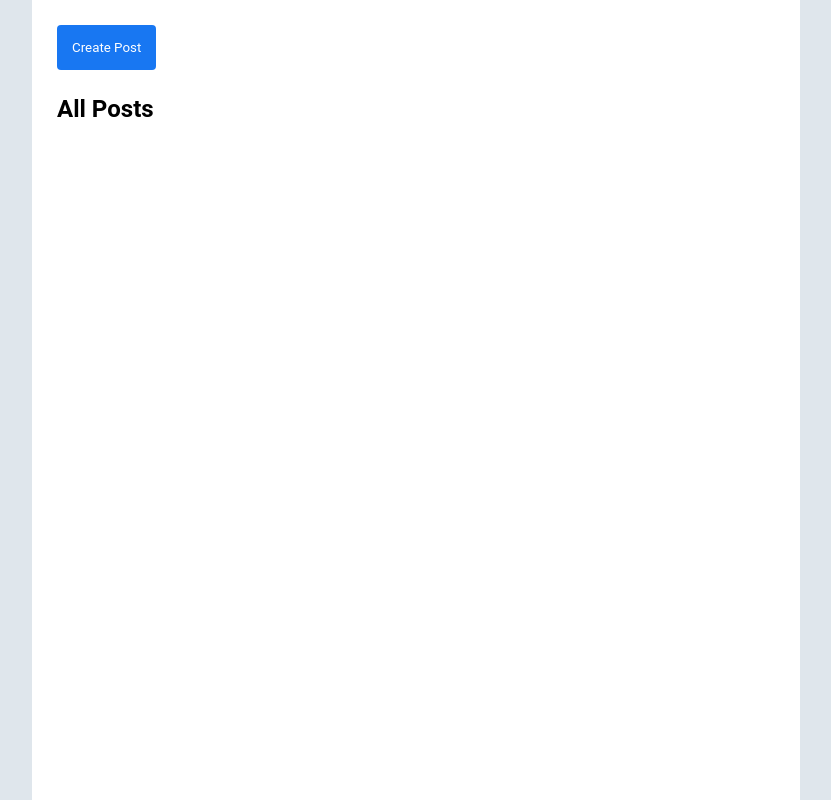
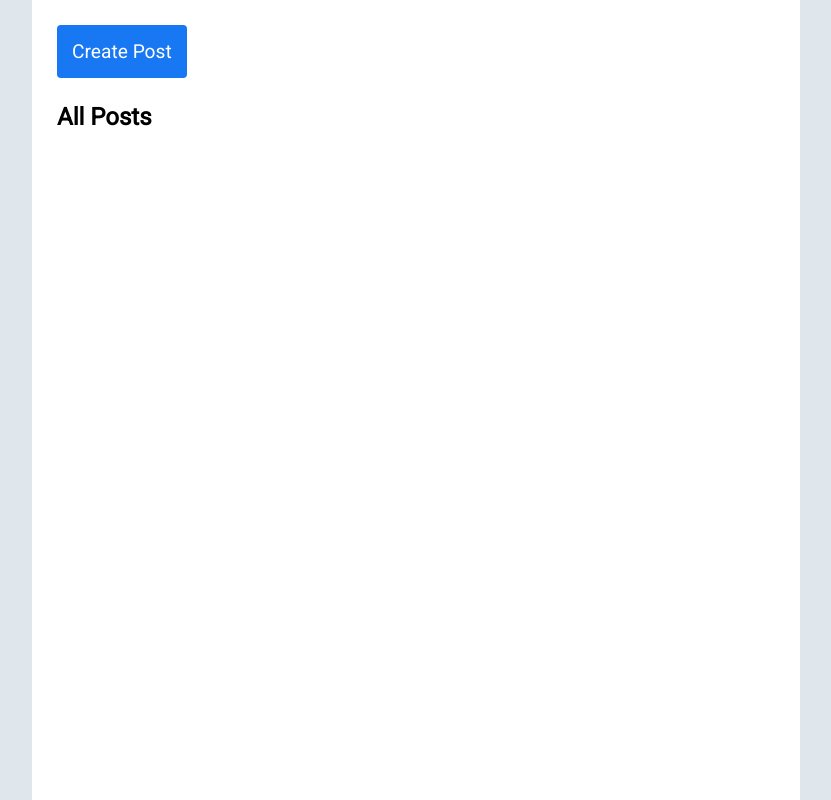
Before and after one commit to saurabh-33/fb-like-ui, a React (Vite) app: page / in a window 1280 px wide. Shown: the whole page, without its empty margins (224-1055 px from the left). Built offline with nearby package versions, Linux system fonts and the light colour scheme; what @giphy/js-fetch-api would draw is missing.

Commit message:
Made font sizes nicer

```diff
--- a/src/App.module.css
+++ b/src/App.module.css
@@ -11,8 +11,9 @@
     padding: 15px;
     background-color: var(--color-primary);
     color: var(--color-light);
+    border-radius: var(--rounded-md);
     font-family: var(--font-primary);
-    border-radius: var(--rounded-md);
+    font-size: 1.2rem;
 }
 .heading {
     font-family: var(--font-primary);
--- a/src/components/Post.module.css
+++ b/src/components/Post.module.css
@@ -9,7 +9,6 @@
     flex-direction: row;
     justify-content: flex-start;
     margin: 0 25px;
-    font-weight: bold;
 }
 .profileImage {
     border-radius: 50%;
@@ -20,12 +19,16 @@
     justify-content: flex-start;
     align-items: center;
     padding: 10px;
+    font-family: 'Roboto', sans-serif;
+    font-size: 1.2rem;
+    font-weight: bold;
 }
 .content {
     margin: 15px 25px 25px 25px;
 }
 .msg {
     margin: 25px;
+    font-size: 1rem;
 }
 .gifContainer {
     margin: 0 25px;
--- a/src/components/PostComposer.module.css
+++ b/src/components/PostComposer.module.css
@@ -18,7 +18,6 @@
 .composer {
   position: relative;
   margin: 0 25px 0 25px;
-  /* width: 100%; */
   border: 2px solid var(--color-secondary);
   border-radius: var(--rounded-lg);
 }
@@ -34,6 +33,8 @@
   min-height: 150px;
   border: none;
   outline: none;
+  font-family: sans-serif;
+  font-size: 1rem;
 }
 .textInput:focus {
   box-shadow: inset 0 0 8px 0 var(--color-secondary);
@@ -65,6 +66,7 @@
   border-radius: 100px;
   background-color: var(--color-tertiary);
   color: var(--color-light);
+  font-size: .9rem;
 }
 .btnGroup {
   margin: 25px 25px 0 25px;
@@ -73,6 +75,7 @@
 .btn {
   padding: 10px;
   border-radius: var(--rounded-sm);
+  font-size: .9rem;
 }
 .postBtn {
   background-color: var(--color-primary);
--- a/src/index.css
+++ b/src/index.css
@@ -1,3 +1,5 @@
+@import url('https://fonts.googleapis.com/css2?family=Roboto&display=swap');
+
 * {
   margin: 0;
   padding: 0;
@@ -38,4 +40,5 @@
   border: none;
   cursor: pointer;
   background-color: transparent;
+  font-family: 'Roboto', sans-serif;
 }
```
